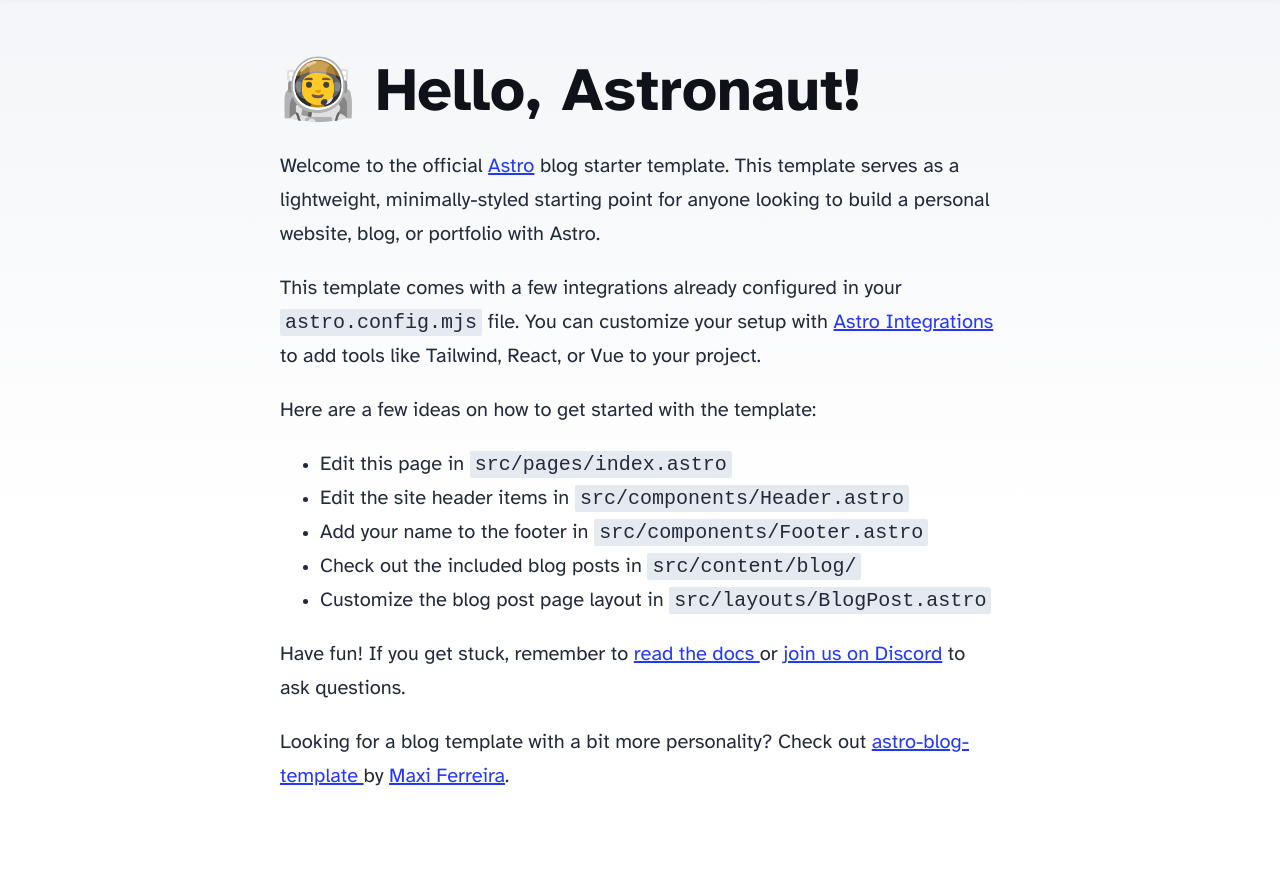
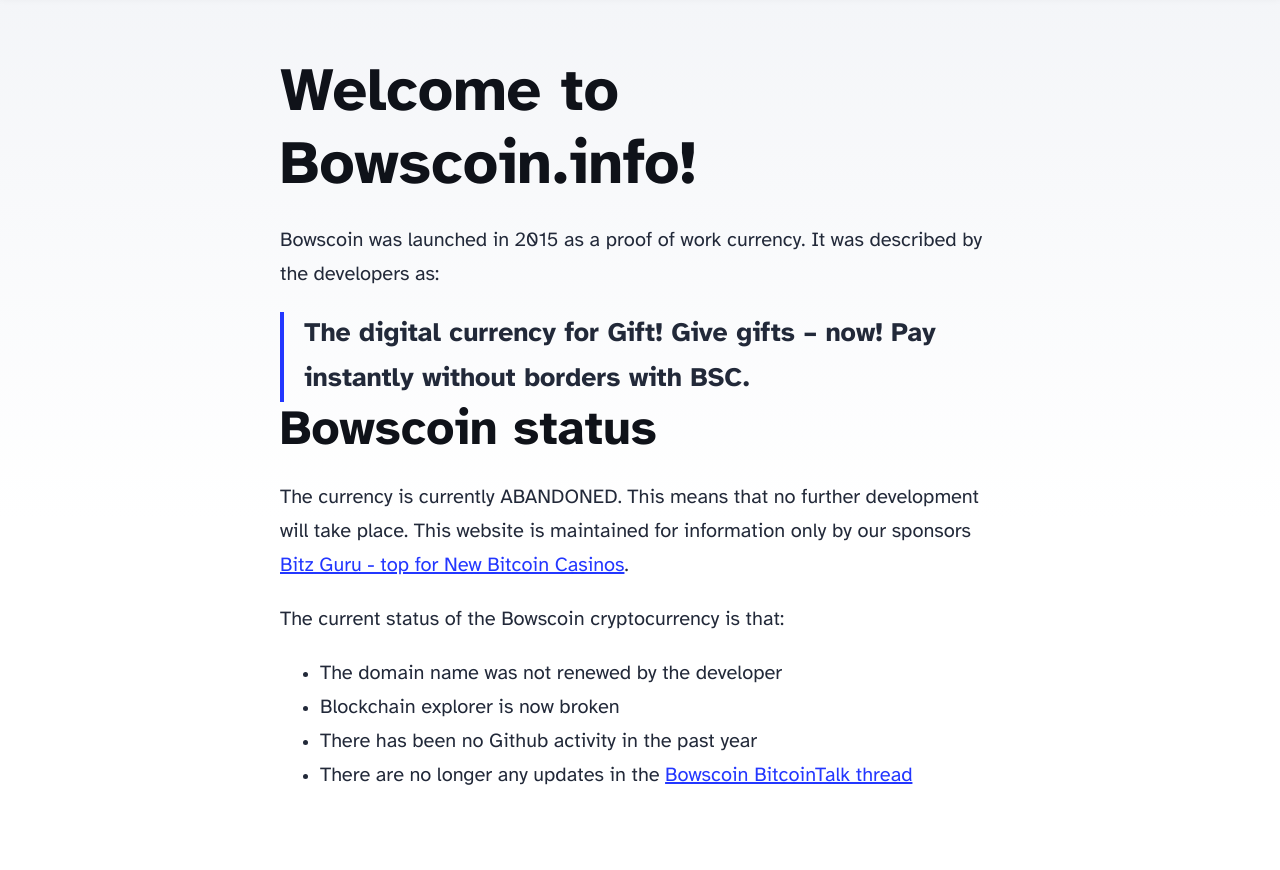
Before and after one commit to casinowizardry-design/astro-blog-starter-template, an Astro site: page / in a window 1280 px wide. Shown: the part 81-951 px from the top of the page. Built offline with nearby package versions, Linux system fonts and the light colour scheme; Astro itself is replaced by a stand-in of ours.

Commit message:
Update index.astro

```diff
--- a/src/pages/index.astro
+++ b/src/pages/index.astro
@@ -13,37 +13,20 @@ import { SITE_TITLE, SITE_DESCRIPTION } from '../consts';
 	<body>
 		<Header />
 		<main>
-			<h1>🧑‍🚀 Hello, Astronaut!</h1>
-			<p>
-				Welcome to the official <a href="https://astro.build/">Astro</a> blog starter template. This
-				template serves as a lightweight, minimally-styled starting point for anyone looking to build
-				a personal website, blog, or portfolio with Astro.
-			</p>
-			<p>
-				This template comes with a few integrations already configured in your
-				<code>astro.config.mjs</code> file. You can customize your setup with
-				<a href="https://astro.build/integrations">Astro Integrations</a> to add tools like Tailwind,
-				React, or Vue to your project.
-			</p>
-			<p>Here are a few ideas on how to get started with the template:</p>
-			<ul>
-				<li>Edit this page in <code>src/pages/index.astro</code></li>
-				<li>Edit the site header items in <code>src/components/Header.astro</code></li>
-				<li>Add your name to the footer in <code>src/components/Footer.astro</code></li>
-				<li>Check out the included blog posts in <code>src/content/blog/</code></li>
-				<li>Customize the blog post page layout in <code>src/layouts/BlogPost.astro</code></li>
-			</ul>
-			<p>
-				Have fun! If you get stuck, remember to <a href="https://docs.astro.build/"
-					>read the docs
-				</a> or <a href="https://astro.build/chat">join us on Discord</a> to ask questions.
-			</p>
-			<p>
-				Looking for a blog template with a bit more personality? Check out <a
-					href="https://github.com/Charca/astro-blog-template"
-					>astro-blog-template
-				</a> by <a href="https://twitter.com/Charca">Maxi Ferreira</a>.
-			</p>
+			<h1>Welcome to Bowscoin.info!</h1>
+<p style="text-align: left;">Bowscoin was launched in 2015 as a proof of work currency. It was described by the developers as:</p>
+
+<blockquote class="wp-block-quote"><strong>The digital currency for Gift! Give gifts – now! Pay instantly without borders with BSC.</strong></blockquote>
+<h2 style="text-align: left;">Bowscoin status</h2>
+<p style="text-align: left;">The currency is currently ABANDONED. This means that no further development will take place. This website is maintained for information only by our sponsors <a href="https://bitz.guru">Bitz Guru - top for New Bitcoin Casinos</a>.</p>
+<p style="text-align: left;">The current status of the Bowscoin cryptocurrency is that:</p>
+
+<ul>
+ 	<li style="text-align: left;">The domain name was not renewed by the developer</li>
+ 	<li style="text-align: left;">Blockchain explorer is now broken</li>
+ 	<li style="text-align: left;">There has been no Github activity in the past year</li>
+ 	<li style="text-align: left;">There are no longer any updates in the <a href="https://bitcointalk.org/index.php?topic=1039949.0">Bowscoin BitcoinTalk thread</a></li>
+</ul>
 		</main>
 		<Footer />
 	</body>
```
